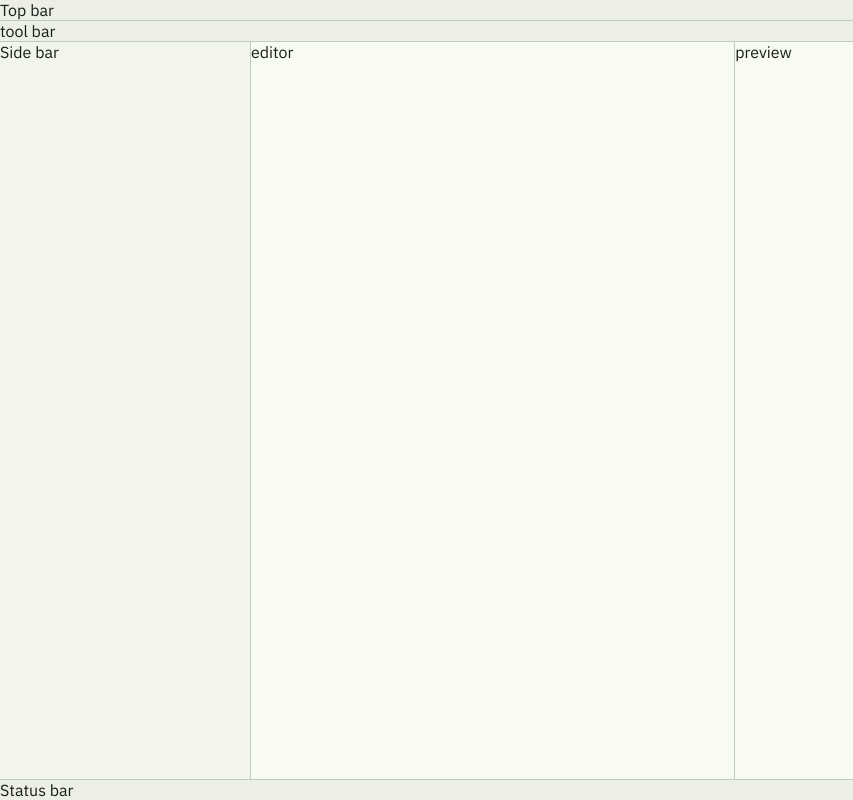
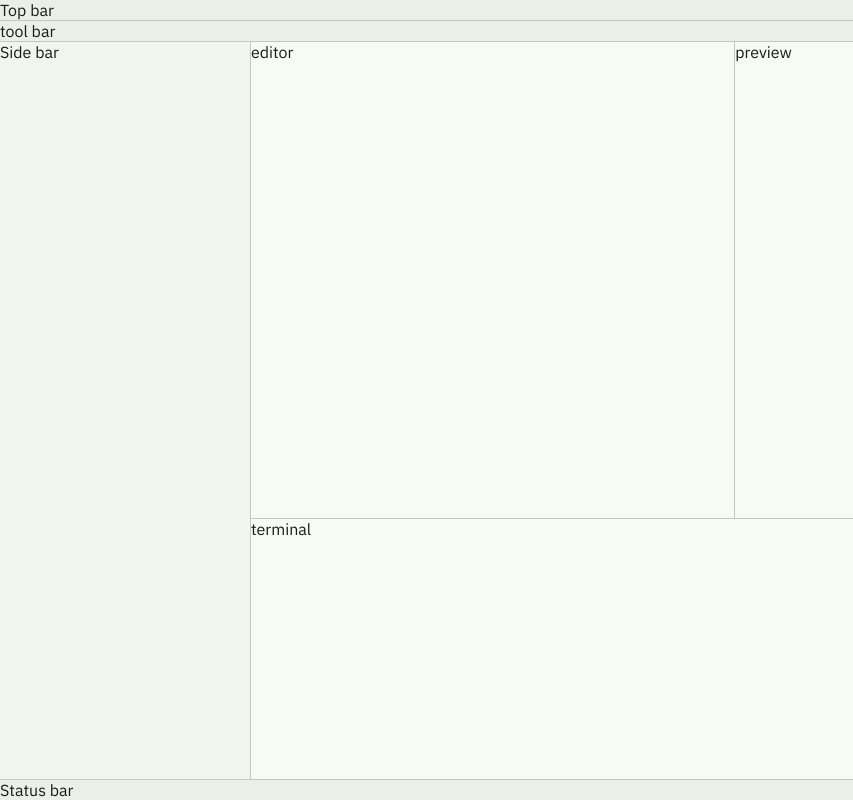
Before and after one commit to S3nc0/parse, a React (Vite) app: page / in a window 1280 px wide. Shown: the whole page, without its empty margins (0-853 px from the left). Built offline with nearby package versions, Linux system fonts and the light colour scheme.

Commit message:
Add terminal

```diff
--- a/src/App.css
+++ b/src/App.css
@@ -32,6 +32,12 @@ header {
 
 main {
   display: flex;
+  flex-direction: column;
+  flex: 1;
+}
+
+.panes {
+  display: flex;
   flex: 1;
 }
 
@@ -44,6 +50,11 @@ main {
   flex: 53;
 }
 
+.terminal {
+  height: 260px;
+  border-top: 1px solid var(--outline-variant);
+}
+
 footer {
   background-color: var(--surface-container);
   border-top: 1px solid var(--outline-variant);
--- a/src/App.tsx
+++ b/src/App.tsx
@@ -16,11 +16,16 @@ function App(){
           Side bar
         </aside>
         <main>
-          <div className="editor">
-            editor
+          <div className="panes">
+            <section className="editor">
+              editor
+            </section>
+            <section className="preview">
+              preview
+            </section>
           </div>
-          <div className="preview">
-            preview
+          <div className="terminal">
+            terminal
           </div>
         </main>
       </div>
```
